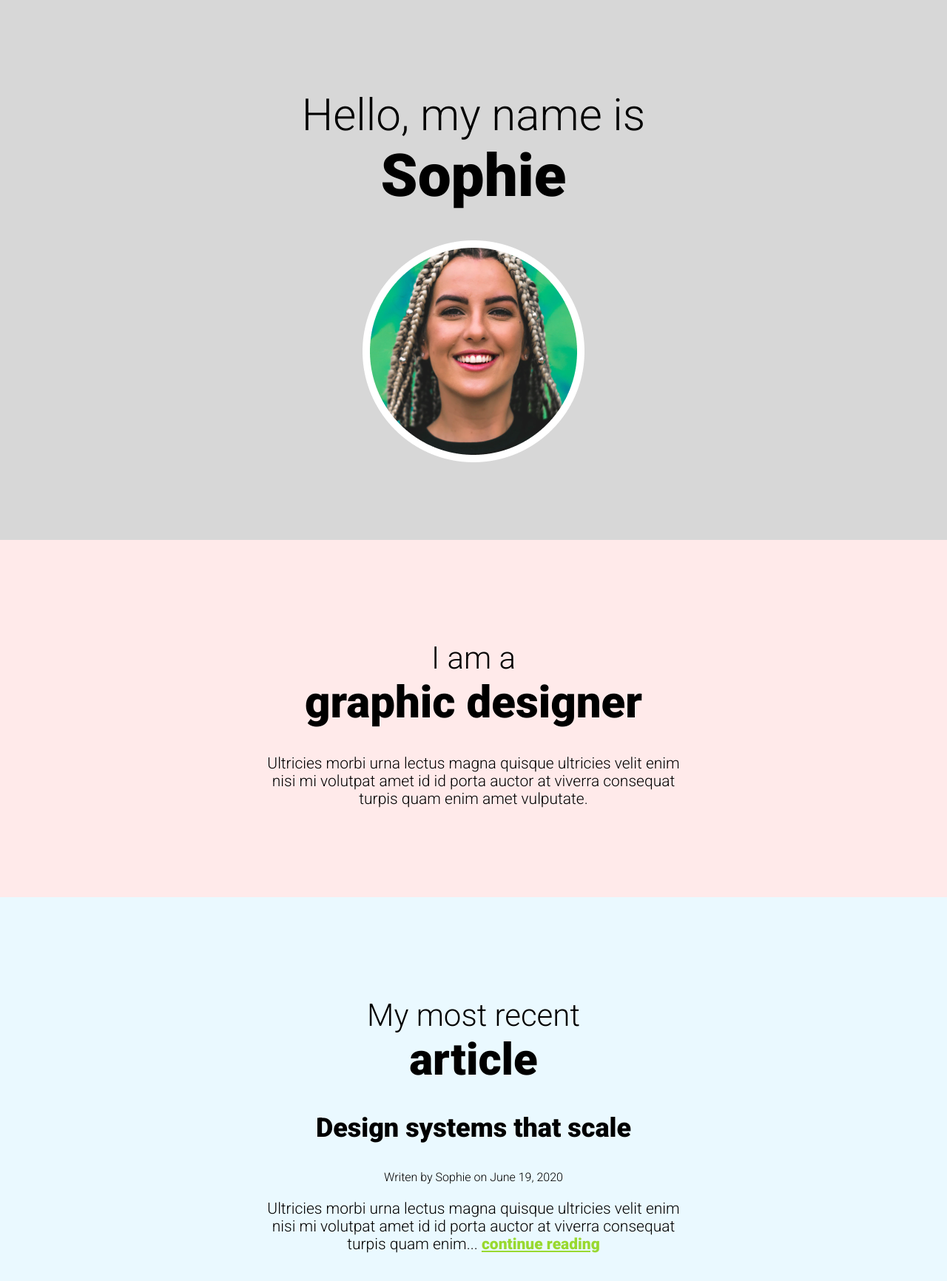
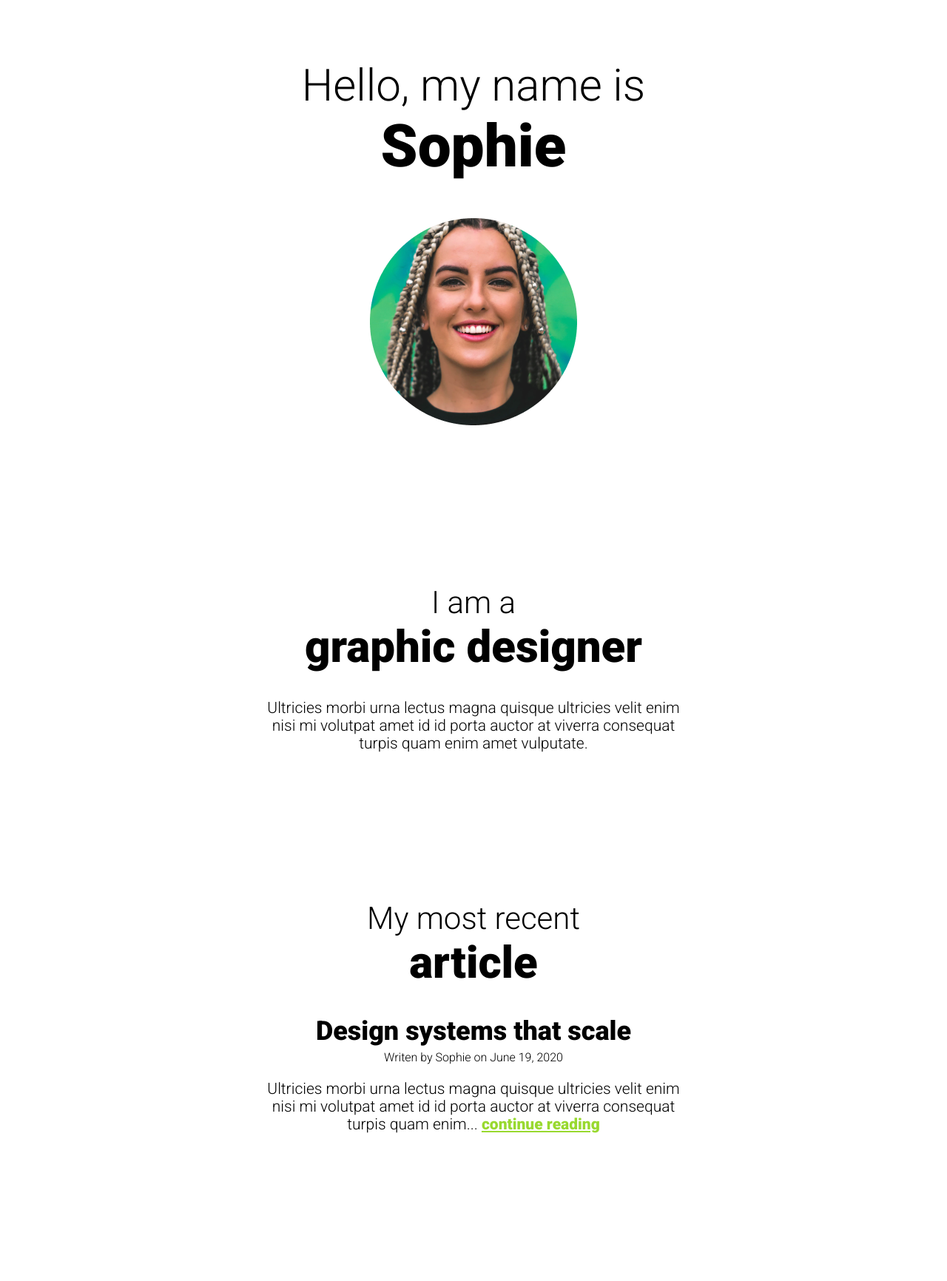
Before and after one commit to macien12/Portfolio_Site_Scrimba, a website built with Vite: page index.html in a window 1280 px wide. Shown: the part 20-1752 px from the top of the page at 74% size. After the commit the page ends 1652 px from the top, so only its background shows below. Built offline with nearby package versions, Linux system fonts and the light colour scheme.

Commit message:
Refine typography and add CTA styles
This commit improves spacing and typography consistency across headings and paragraphs, removes default top margins from key elements, and adds reusable inverse section and button styles with hover/focus states for a cleaner landing-page layout.

```diff
--- a/css/style.css
+++ b/css/style.css
@@ -31,15 +31,22 @@ h2 {
 
 h1 {
     font-size: 60px;
+    margin-top: 0;
 }
 
 h2 {
     font-size: 42px;
+    margin-top: 0;
 }
 
 h3 {
     font-size: 36px;
     font-weight: 900;
+    margin-bottom: 0;
+}
+
+p {
+    margin-bottom: 0;
 }
 
 a {
@@ -54,6 +61,7 @@ a:focus {
 
 .small-text {
     font-size: 16px;
+    margin-top: 5px;
 }
 
 header,
@@ -61,14 +69,22 @@ section {
     padding: 100px 0;
 }
 
-header {
-    background-color: #d7d7d7;
+.inverse {
+    color: #fff;
+    background: #252525;
 }
 
-.about-me {
-    background-color: #ffeaea;
+.btn {
+    display: inline-block;
+    color: #252525;
+    text-decoration: none;
+    background: #99D930;
+    padding: 10px 25px;
+    margin-top: 25px;
 }
 
-.articles {
-    background-color: #eaf9ff;
+.btn:hover,
+.btn:focus {
+    background: #252525;
+    color: #fff;
 }
```
